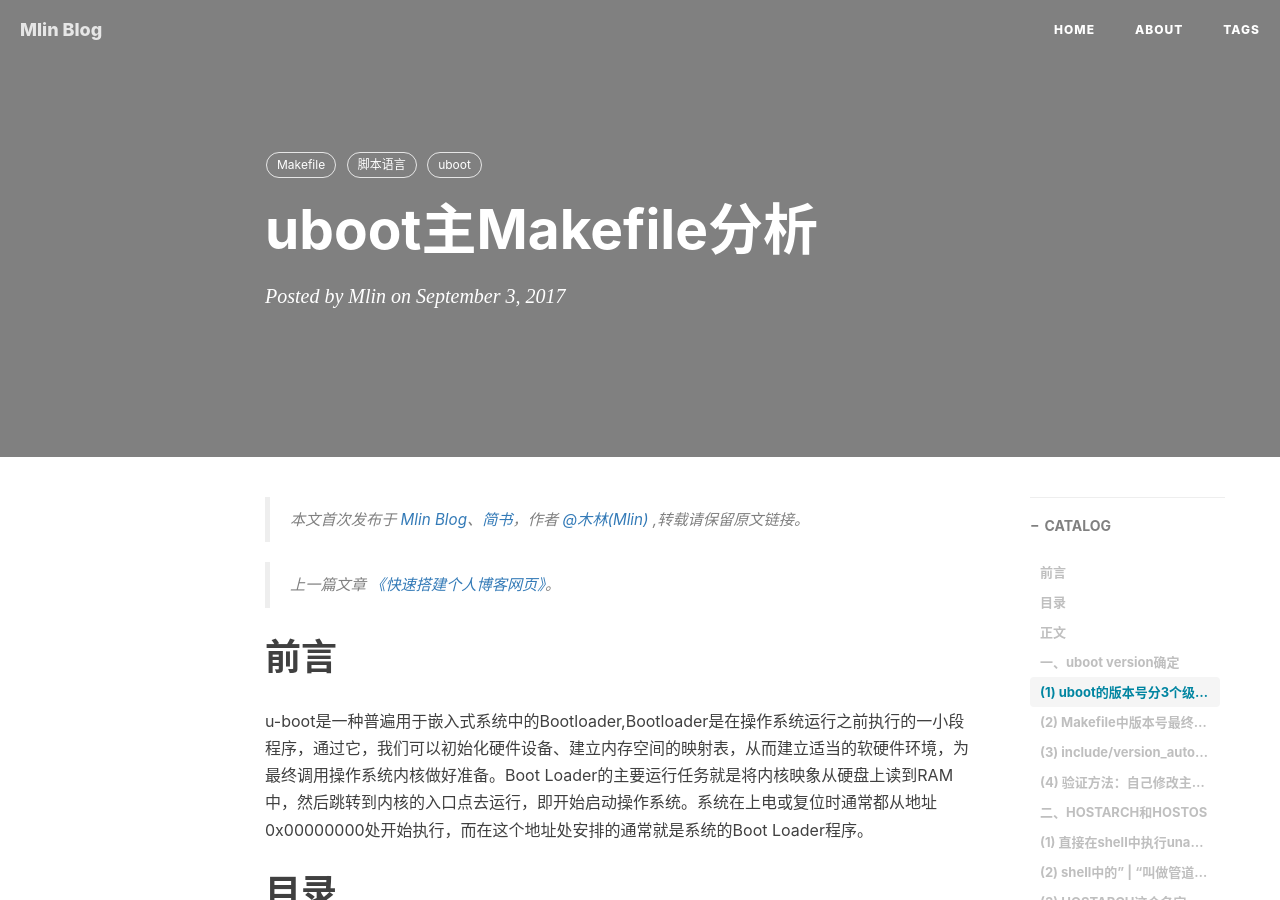
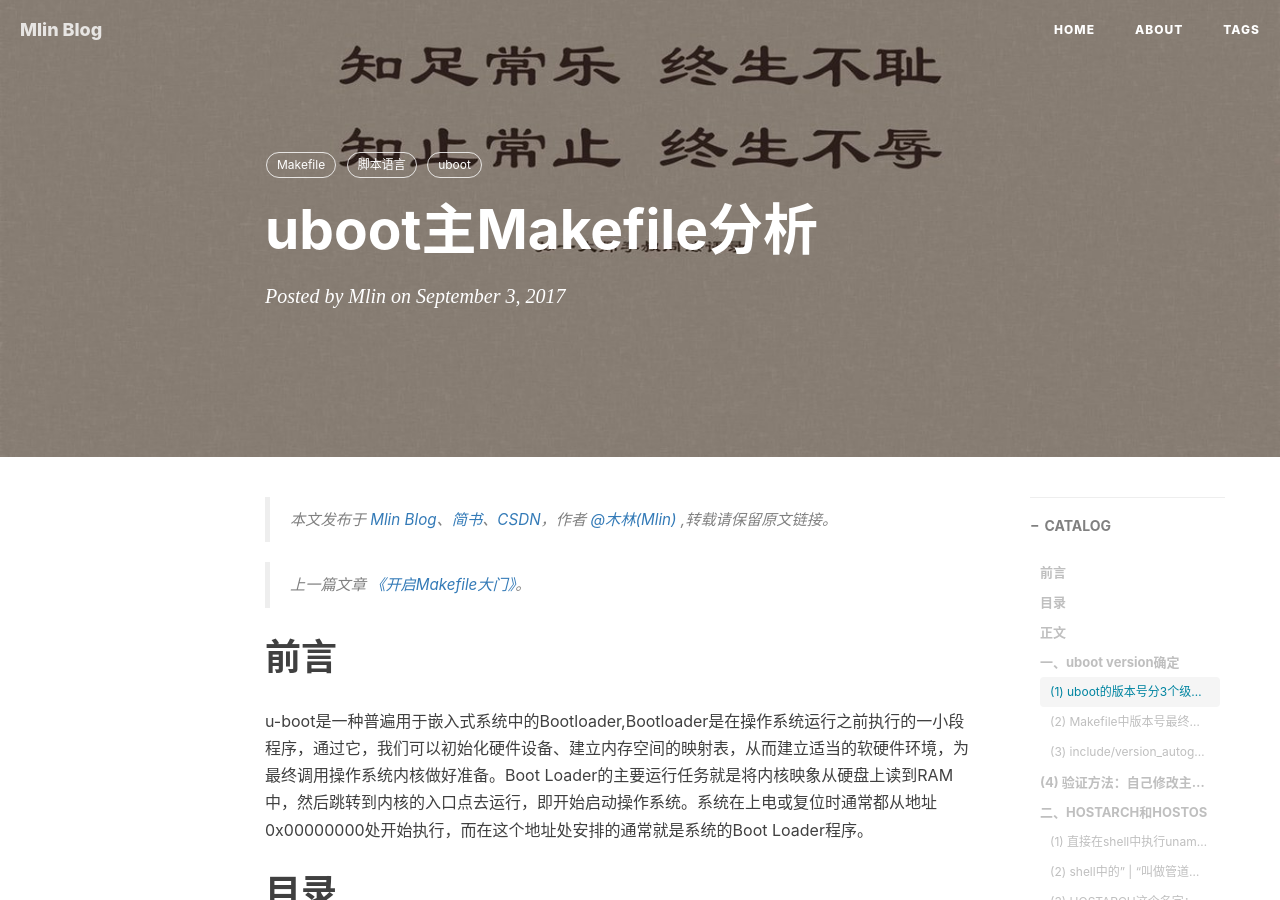
Before and after one commit to Linux262/Linux.github.io, a Jekyll site: the page built from _posts/2017-09-03-uboot主Makefile.md, in a window 1280 px wide and 900 px high. Built offline with Jekyll 4.4.1, drawn with Linux system fonts in a browser that asks for light colours; nearby versions of some CDN libraries; comment, search, counter and statistics services are not loaded.

Commit message:
add uboot-makefile photo

```diff
--- a/_posts/2017-09-03-uboot主Makefile.md
+++ b/_posts/2017-09-03-uboot主Makefile.md
@@ -13,9 +13,9 @@ tags:
 ---
 
 
-> 本文首次发布于 [Mlin Blog](http://happymiki.top)、[简书](http://www.jianshu.com/u/3f05018752b8)，作者 [@木林(Mlin)](http://github.com/happymiki) ,转载请保留原文链接。
+> 本文发布于 [Mlin Blog](http://happymiki.top)、[简书](http://www.jianshu.com/u/3f05018752b8)、[CSDN]()，作者 [@木林(Mlin)](http://github.com/happymiki) ,转载请保留原文链接。
 
-> 上一篇文章 [《快速搭建个人博客网页》](http://happymiki.top/2017/08/20/快速搭建个人博客/)。
+> 上一篇文章 [《开启Makefile大门》](https://happymiki.github.io/2017/08/26/开启Makefile大门/)。
 
 
 # 前言
@@ -42,7 +42,7 @@ u-boot是一种普遍用于嵌入式系统中的Bootloader,Bootloader是在操
 
 # 正文
 ## 一、uboot version确定
-### (1) uboot的版本号分3个级别：
+##### (1) uboot的版本号分3个级别：
 在Makefile的24-29行，
 
 - **VERSION：主板本号**
@@ -55,62 +55,62 @@ u-boot是一种普遍用于嵌入式系统中的Bootloader,Bootloader是在操
 
 这3个用.分隔开共同构成了最终的版本号（1.3.4xxx）。
 
-### (2) Makefile中版本号最终生成了一个变量U_BOOT_VERSION，这个变量记录了Makefile中配置的版本号。
-### (3) include/version_autogenerated.h文件是编译过程中自动生成的一个文件，所以源目录中没有，但是编译过后的uboot中就有了。它里面的内容是一个宏定义，宏定义的值内容就是我们在Makefile中配置的uboot的版本号。
+##### (2) Makefile中版本号最终生成了一个变量U_BOOT_VERSION，这个变量记录了Makefile中配置的版本号。
+##### (3) include/version_autogenerated.h文件是编译过程中自动生成的一个文件，所以源目录中没有，但是编译过后的uboot中就有了。它里面的内容是一个宏定义，宏定义的值内容就是我们在Makefile中配置的uboot的版本号。
 ### (4) 验证方法：自己修改主Makefile中几个Version有关的变量，然后重新编译uboot，然后烧录到SD卡中，从SD卡启动，然后去看启动时uboot打印出来的版本信息，看看变化是不是和自己的分析一致。
 
 ## 二、HOSTARCH和HOSTOS
-### (1) 直接在shell中执行uname -m得到i686，得到的值其实你当前执行这个命令的电脑的CPU的版本号。
-### (2) shell中的" | "叫做管道，管道的作用就是把管道前面一个运算式的输出作为后面一个的输入再去做处理，最终的输出才是我们整个式子的输出。
-### (3) HOSTARCH这个名字：HOST是主机，就是当前在做开发用的这台电脑就叫主机；ARCH是architecture(架构)的缩写，表示CPU的架构。所以HOSTARCH就表示主机的CPU的架构。
-### (4)这两个环境变量是主机的操作系统和主机的CPU架构，得出后保存备用，后面自然会用到。
+##### (1) 直接在shell中执行uname -m得到i686，得到的值其实你当前执行这个命令的电脑的CPU的版本号。
+##### (2) shell中的" | "叫做管道，管道的作用就是把管道前面一个运算式的输出作为后面一个的输入再去做处理，最终的输出才是我们整个式子的输出。
+##### (3) HOSTARCH这个名字：HOST是主机，就是当前在做开发用的这台电脑就叫主机；ARCH是architecture(架构)的缩写，表示CPU的架构。所以HOSTARCH就表示主机的CPU的架构。
+##### (4)这两个环境变量是主机的操作系统和主机的CPU架构，得出后保存备用，后面自然会用到。
 
 ## 三、、静默编译
 在Makefile的第50-54行：
-### (1) 平时默认编译时命令行会打印出来很多编译信息。但是有时候我们不希望看到这些编译信息，就后台编译即可。这就叫静默编译。
-### (2) 使用方法就是编译时make -s，-s会作为MAKEFLAGS传给Makefile，在50-54行这段代码作用下XECHO变量就会被变成空（默认等于echo），于是实现了静默编译。
+##### (1) 平时默认编译时命令行会打印出来很多编译信息。但是有时候我们不希望看到这些编译信息，就后台编译即可。这就叫静默编译。
+##### (2) 使用方法就是编译时make -s，-s会作为MAKEFLAGS传给Makefile，在50-54行这段代码作用下XECHO变量就会被变成空（默认等于echo），于是实现了静默编译。
 
 ## 四、2种编译方法
 两种编译方法分别是：**原地编译和单独输出文件夹编译**
 
-### (1) 编译复杂项目，Makefile提供2种编译管理方法。默认情况下是当前文件夹中的.c文件，编译出来的.o文件会放在同一文件夹下。这种方式叫原地编译。原地编译的好处就是处理起来简单。
-### (2) 原地编译有一些坏处：第一，污染了源文件目录。第二的缺陷就是一套源代码只能按照一种配置和编译方法进行处理，无法同时维护2个或2个以上的配置编译方式。
-### (3) 为了解决以上2种缺陷，uboot支持单独输出文件夹方式的编译（linux kernel也支持，而且uboot的这种技术就是从linux kernel学习来的）。基本思路就是在编译时另外指定一个输出目录，将来所有的编译生成的.o文件或生成的其他文件全部丢到那个输出目录下去。源代码目录不做任何污染，这样输出目录就承载了本次配置编译的所有结果。
-### (4)具体用法：默认的就是原地编译。如果需要指定具体的输出目录编译则有2种方式来指定输出目录。（具体参考Makefile 56-76行注释内容）
+##### (1) 编译复杂项目，Makefile提供2种编译管理方法。默认情况下是当前文件夹中的.c文件，编译出来的.o文件会放在同一文件夹下。这种方式叫原地编译。原地编译的好处就是处理起来简单。
+##### (2) 原地编译有一些坏处：第一，污染了源文件目录。第二的缺陷就是一套源代码只能按照一种配置和编译方法进行处理，无法同时维护2个或2个以上的配置编译方式。
+##### (3) 为了解决以上2种缺陷，uboot支持单独输出文件夹方式的编译（linux kernel也支持，而且uboot的这种技术就是从linux kernel学习来的）。基本思路就是在编译时另外指定一个输出目录，将来所有的编译生成的.o文件或生成的其他文件全部丢到那个输出目录下去。源代码目录不做任何污染，这样输出目录就承载了本次配置编译的所有结果。
+##### (4)具体用法：默认的就是原地编译。如果需要指定具体的输出目录编译则有2种方式来指定输出目录。（具体参考Makefile 56-76行注释内容）
 - 第一种：make O=输出目录
 - 第二种：export BUILD_DIR=输出目录 然后再make,如果两个都指定了（既有BUILD_DIR环境变量存在，又有O=xx），则O=xx具有更高优先级，听他的。
-### (5) 两种编译的实现代码在Makefile的78-123行。
+##### (5) 两种编译的实现代码在Makefile的78-123行。
 
 ## 五、编译方法实践
 ## 六、相关Makefile分析
 
 ## 七、OBJTREE、SRCTREE、TOPDIR
-### (1)OBJTREE：编译出的.o文件存放的目录的根目录。在默认编译下，OBJTREE等于当前目录；在O=xx编译下，OBJTREE就等于我们设置的那个输出目录。
-### (2)SRCTREE: 源码目录，其实就是源代码的根目录，也就是当前目录。
-### 总结：在默认编译下，OBJTREE和SRCTREE相等；在O=xx这种编译下OBJTREE和SRCTREE不相等。Makefile中定义这两个变量，其实就是为了记录编译后的.o文件往哪里放，就是为了实现O=xx的这种编译方式的。
+##### (1)OBJTREE：编译出的.o文件存放的目录的根目录。在默认编译下，OBJTREE等于当前目录；在O=xx编译下，OBJTREE就等于我们设置的那个输出目录。
+##### (2)SRCTREE: 源码目录，其实就是源代码的根目录，也就是当前目录。
+##### 总结：在默认编译下，OBJTREE和SRCTREE相等；在O=xx这种编译下OBJTREE和SRCTREE不相等。Makefile中定义这两个变量，其实就是为了记录编译后的.o文件往哪里放，就是为了实现O=xx的这种编译方式的。
 
 ## 八、MKCONFIG
 在Makefile的第101行
-### (1)Makefile中定义的一个变量（在这里定义，在后面使用），它的值就是我们源码根目录下面的mkconfig。这个mkconfig是一个脚本，这个脚本就是uboot配置阶段的配置脚本。后面要用至少3节课详细讲这个配置脚本的工作。
+##### (1)Makefile中定义的一个变量（在这里定义，在后面使用），它的值就是我们源码根目录下面的mkconfig。这个mkconfig是一个脚本，这个脚本就是uboot配置阶段的配置脚本。后面要用至少3节课详细讲这个配置脚本的工作。
 
 ## 九、include $(obj)include/config.mk
 在Makefile的第133行
-### (1)include/config.mk不是源码自带的（你在没有编译过的源码目录下是找不到这个文件的），要在配置过程（make x210_sd_config）中才会生成这个文件。因此这个文件的值和我们配置过程有关，是由配置过程根据我们的配置自动生成的。
-### (2)我们X210在iNand情况下配置生成的config.mk内容为：
+##### (1)include/config.mk不是源码自带的（你在没有编译过的源码目录下是找不到这个文件的），要在配置过程（make x210_sd_config）中才会生成这个文件。因此这个文件的值和我们配置过程有关，是由配置过程根据我们的配置自动生成的。
+##### (2)我们X210在iNand情况下配置生成的config.mk内容为：
 - ARCH   = arm
 - CPU    = s5pc11x
 - BOARD  = x210
 - VENDOR = samsung
 - SOC    = s5pc110
 
-### (3)我们在下一行（134行）export导出了这5个变量作为环境变量。所以着两行加起来其实就是为当前makefile定义了5个环境变量而已。之所以不直接给出这5个环境变量的值，是因为我们希望这5个值是可以被人很容易的、集中的配置的。
-### (4)这里的配置值来自于2589行那里的配置项。如果我们要更改这里的某个配置值要到2589行那里调用MKCONFIG脚本传参时的参数。
+##### (3)我们在下一行（134行）export导出了这5个变量作为环境变量。所以着两行加起来其实就是为当前makefile定义了5个环境变量而已。之所以不直接给出这5个环境变量的值，是因为我们希望这5个值是可以被人很容易的、集中的配置的。
+##### (4)这里的配置值来自于2589行那里的配置项。如果我们要更改这里的某个配置值要到2589行那里调用MKCONFIG脚本传参时的参数。
 
 ## 十、ARCH CROSS_COMPILE
-### (1)接下来有2个很重要的环境变量。一个是ARCH，上面导出的，值来自于我们的配置过程，它的值会影响后面的CROSS_COMPILE环境变量的值。ARCH的意义是定义当前编译的目标CPU的架构。
-### (2)CROSS_COMPILE是定义交叉编译工具链的前缀的。定义这些前缀是为了在后面用（用前缀加上后缀来定义编译过程中用到的各种工具链中的工具）。我们把前缀和后缀分开还有一个原因就是：在不同CPU架构上的交叉编译工具链，只是前缀不一样，后缀都是一样的。因此定义时把前缀和后缀分开，只需要在定义前缀时区分各种架构即可实现可移植性。
-### (3)CROSS_COMPILE在136-182行来确定。CROSS_COMPILE是被ARCH所确定的，只要配置了ARCH=arm，那么我们就只能在ARM的那个分支去设置CROSS_COMPILE的值。这个设置值只要能保证找到那个交叉编译工具链即可，不一定非得是全路径的，相对路径也可以。（如果已经将工具链导出到环境变量，并且设置了符号链接，这样CROSS_COMPILE = arm-linux-就可以）
-### (4)实际运用时，我们可以在Makefile中去更改设置CROSS_COMPILE的值，也可以在编译时用make CROSS_COMPILE=xxxx来设置，而且编译时传参的方法可以覆盖Makefile里面的设置。
+##### (1)接下来有2个很重要的环境变量。一个是ARCH，上面导出的，值来自于我们的配置过程，它的值会影响后面的CROSS_COMPILE环境变量的值。ARCH的意义是定义当前编译的目标CPU的架构。
+##### (2)CROSS_COMPILE是定义交叉编译工具链的前缀的。定义这些前缀是为了在后面用（用前缀加上后缀来定义编译过程中用到的各种工具链中的工具）。我们把前缀和后缀分开还有一个原因就是：在不同CPU架构上的交叉编译工具链，只是前缀不一样，后缀都是一样的。因此定义时把前缀和后缀分开，只需要在定义前缀时区分各种架构即可实现可移植性。
+##### (3)CROSS_COMPILE在136-182行来确定。CROSS_COMPILE是被ARCH所确定的，只要配置了ARCH=arm，那么我们就只能在ARM的那个分支去设置CROSS_COMPILE的值。这个设置值只要能保证找到那个交叉编译工具链即可，不一定非得是全路径的，相对路径也可以。（如果已经将工具链导出到环境变量，并且设置了符号链接，这样CROSS_COMPILE = arm-linux-就可以）
+##### (4)实际运用时，我们可以在Makefile中去更改设置CROSS_COMPILE的值，也可以在编译时用make CROSS_COMPILE=xxxx来设置，而且编译时传参的方法可以覆盖Makefile里面的设置。
 
 ## 十一、$(TOPDIR)/config.mk
 在Makefile的第185行
@@ -118,30 +118,30 @@ u-boot是一种普遍用于嵌入式系统中的Bootloader,Bootloader是在操
 在config.mk 94-107行
 ## 十二、包含开发板配置项目
 在config.mk, 112行
-### (1)autoconfig.mk文件不是源码提供的，是配置过程自动生成的。
-### (2)这个文件的作用就是用来指导整个uboot的编译过程。这个文件的内容其实就是很多CONFIG_开头的宏（可以理解为变量），这些宏/变量会影响我们uboot编译过程的走向（原理就是条件编译）。在uboot代码中有很多地方使用条件编译进行编写，这个条件编译是用来实现可移植性的。（可以说uboot的源代码在很大程度来说是拼凑起来的，同一个代码包含了各种不同开发板的适用代码，用条件编译进行区别。）
-### (3)这个文件不是凭空产生的，配置过程也是需要原材料来产生这个文件的。原材料在源码目录的inlcude/configs/xxx.h头文件。（X210开发板中为include/configs/x210_sd.h）。这个h头文件里面全都是宏定义，这些宏定义就是我们对当前开发板的移植。每一个开发板的移植都对应这个目录下的一个头文件，这个头文件里每一个宏定义都很重要，这些配置的宏定义就是我们移植uboot的关键所在。
+##### (1)autoconfig.mk文件不是源码提供的，是配置过程自动生成的。
+##### (2)这个文件的作用就是用来指导整个uboot的编译过程。这个文件的内容其实就是很多CONFIG_开头的宏（可以理解为变量），这些宏/变量会影响我们uboot编译过程的走向（原理就是条件编译）。在uboot代码中有很多地方使用条件编译进行编写，这个条件编译是用来实现可移植性的。（可以说uboot的源代码在很大程度来说是拼凑起来的，同一个代码包含了各种不同开发板的适用代码，用条件编译进行区别。）
+##### (3)这个文件不是凭空产生的，配置过程也是需要原材料来产生这个文件的。原材料在源码目录的inlcude/configs/xxx.h头文件。（X210开发板中为include/configs/x210_sd.h）。这个h头文件里面全都是宏定义，这些宏定义就是我们对当前开发板的移植。每一个开发板的移植都对应这个目录下的一个头文件，这个头文件里每一个宏定义都很重要，这些配置的宏定义就是我们移植uboot的关键所在。
 
 ## 十三、链接脚本
 在config.mk 142-149行
-### (1)如果定义了CONFIG_NAND_U_BOOT宏，则链接脚本叫u-boot-nand.lds，如果未定义这个宏则链接脚本叫u-boot.lds（uboot/uboot_jiuding/board/samsung/x210/u-boot.lds）。
+##### (1)如果定义了CONFIG_NAND_U_BOOT宏，则链接脚本叫u-boot-nand.lds，如果未定义这个宏则链接脚本叫u-boot.lds（uboot/uboot_jiuding/board/samsung/x210/u-boot.lds）。
 ### (2)从字面意思分析，即可知：CONFIG_NAND_U_BOOT是在Nand版本情况下才使用的，我们使用的X210都是iNand版本的，因此这个宏没有的。
-### (3)实际在board\samsung\x210目录下有u-boot.lds，这个就是链接脚本。我们在分析uboot的编译链接过程时就要考虑这个链接脚本。
+##### (3)实际在board\samsung\x210目录下有u-boot.lds，这个就是链接脚本。我们在分析uboot的编译链接过程时就要考虑这个链接脚本。
 
 ## 十四、TEXT_BASE
 在config.mk 156-158行
-### (1)Makefile中在配置X210开发板时，在board/samsung/x210目录下生成了一个文件config.mk，其中的内容就是：TEXT_BASE = 0xc3e00000相当于定义了一个变量。
-### (2)TEXT_BASE是将来我们整个uboot链接时指定的链接地址。因为uboot中启用了虚拟地址映射，因此这个C3E00000地址就等于0x23E00000(也可能是33E00000具体地址要取决于uboot中做的虚拟地址映射关系)。
+##### (1)Makefile中在配置X210开发板时，在board/samsung/x210目录下生成了一个文件config.mk，其中的内容就是：TEXT_BASE = 0xc3e00000相当于定义了一个变量。
+##### (2)TEXT_BASE是将来我们整个uboot链接时指定的链接地址。因为uboot中启用了虚拟地址映射，因此这个C3E00000地址就等于0x23E00000(也可能是33E00000具体地址要取决于uboot中做的虚拟地址映射关系)。
 ### (3)回顾裸机中讲的链接地址的问题，再想想dnw方式先下载x210_usb.bin然后再下载uboot.bin时为什么第二个地址是23E00000.
 
 ## 十五、自动推导规则
 在config.mk 239-256行
-### (1)我们在讲Makefile时提到过自动推导规则，具体理解可以参考《跟我一起学Makefile》
+##### (1)我们在讲Makefile时提到过自动推导规则，具体理解可以参考《跟我一起学Makefile》
 
 ## 十六、目标
-### (1)291行出现了整个主Makefile中第一个目标all（也就是默认目标，我们直接在uboot根目录下make其实就等于make all，就等于make这个目标）
-### (2)目标中有一些比较重要的。譬如：u-boot是最终编译链接生成的elf格式的可执行文件。
-### (3)unconfig字面意思来理解就是未配置。这个符号用来做为我们各个开发板配置目标的依赖。目标是当我们已经配置过一个开发板后再次去配置时还可以配置。
-### (4)我们配置开发板时使用：make x210_sd_config，因此分析x210_sd_config肯定是主Makefile中的一个目标。
+##### (1)291行出现了整个主Makefile中第一个目标all（也就是默认目标，我们直接在uboot根目录下make其实就等于make all，就等于make这个目标）
+##### (2)目标中有一些比较重要的。譬如：u-boot是最终编译链接生成的elf格式的可执行文件。
+##### (3)unconfig字面意思来理解就是未配置。这个符号用来做为我们各个开发板配置目标的依赖。目标是当我们已经配置过一个开发板后再次去配置时还可以配置。
+##### (4)我们配置开发板时使用：make x210_sd_config，因此分析x210_sd_config肯定是主Makefile中的一个目标。
 
 # 结语
```
Also changed, not shown: img/post-bg-uboot-makefile.jpg (added).
